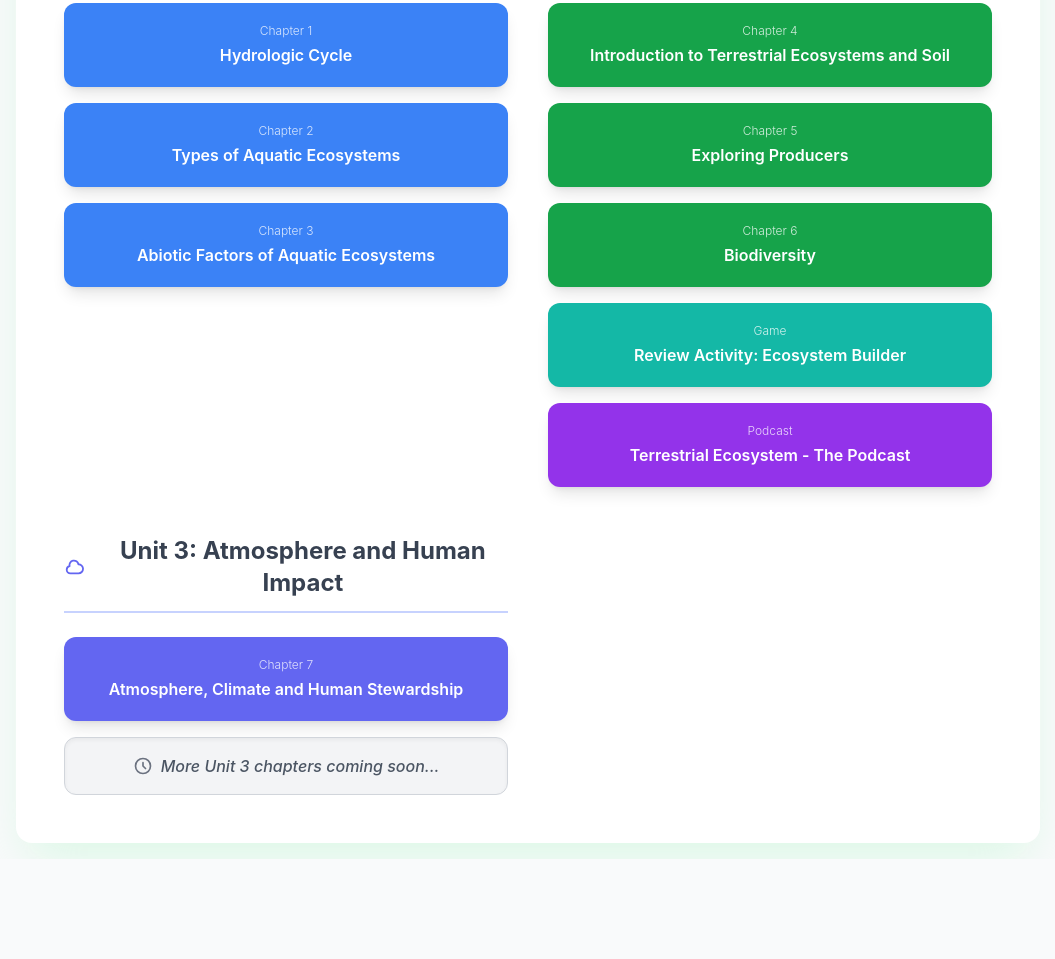
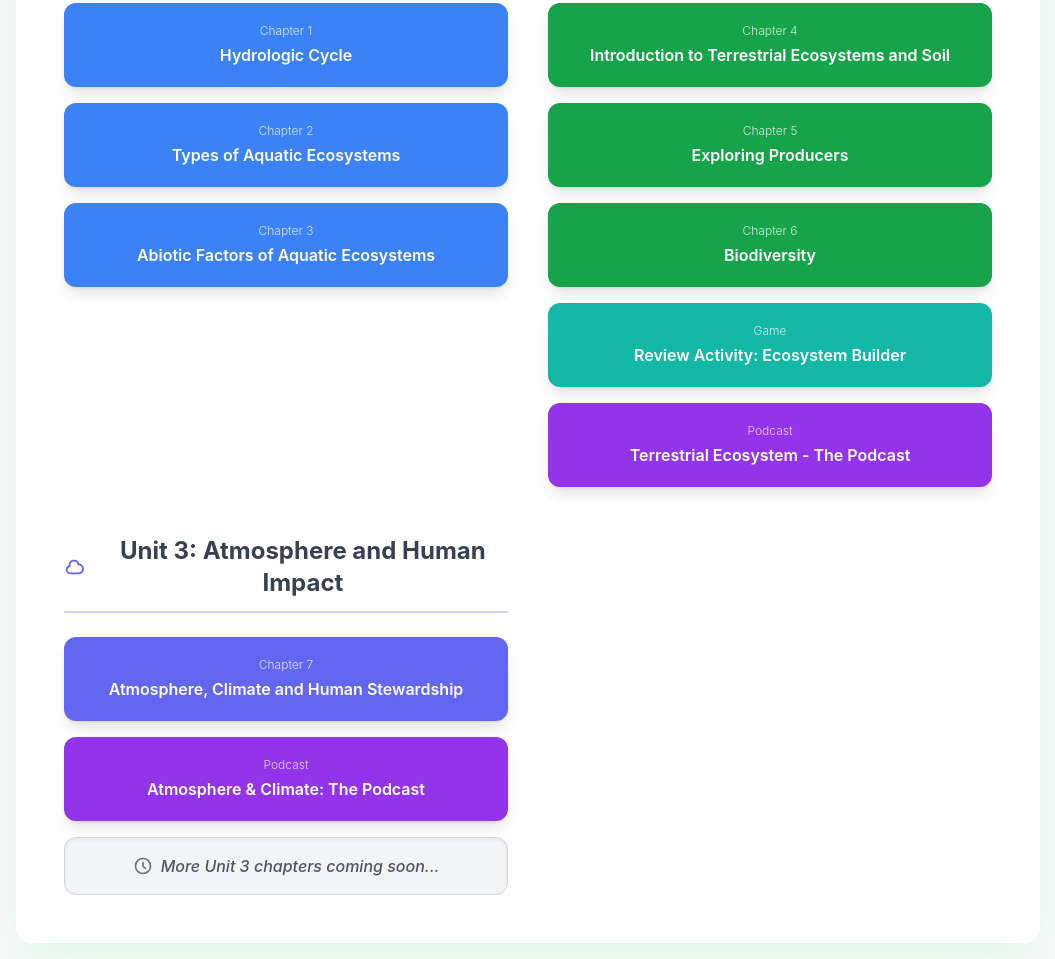
Before and after one commit to scareysci/envsci20textbook, a website: page index.html in a window 1280 px wide. Shown: the part 533-1492 px from the top of the page, without its empty margins (112-1167 px from the left). Before the commit the page ends 1392 px from the top, so only its background shows below. Drawn offline with nearby package versions, Linux system fonts and the light colour scheme.

Commit message:
Update index.html

```diff
--- a/index.html
+++ b/index.html
@@ -148,6 +148,12 @@
                         Atmosphere, Climate and Human Stewardship
                     </a>
 
+                    <!-- NEW PODCAST BUTTON -->
+                    <a href="atm2.html" class="chapter-link p-5 bg-purple-600 text-white font-semibold rounded-xl shadow-lg hover:bg-purple-700">
+                        <span class="text-xs font-light opacity-80 block mb-1">Podcast</span>
+                        Atmosphere & Climate: The Podcast
+                    </a>
+
                     <div class="p-4 bg-gray-100 text-gray-600 font-medium rounded-xl border border-gray-300 shadow-inner italic flex items-center justify-center">
                         <svg xmlns="http://www.w3.org/2000/svg" class="h-5 w-5 mr-2 text-gray-500" fill="none" viewBox="0 0 24 24" stroke="currentColor" stroke-width="2">
                             <path stroke-linecap="round" stroke-linejoin="round" d="M12 8v4l3 3m6-3a9 9 0 11-18 0 9 9 0 0118 0z" />
@@ -262,6 +268,16 @@
                         <p>Human activities are altering the composition of the atmosphere. The **greenhouse effect** is intensified by emissions of **carbon dioxide** and methane, leading to global warming and climate instability.</p>
                         <h3 id="stewardship" class="text-xl font-semibold mt-4">Human Stewardship</h3>
                         <p>Stewardship involves the responsible planning and management of resources. Reducing **ecological footprints** and transitioning to renewable energy are key aspects of modern environmental stewardship.</p>
+                    `
+                },
+                {
+                    unit: 'Atmosphere and Human Impact',
+                    chapter: 'Podcast',
+                    title: 'Atmosphere & Climate: The Podcast',
+                    url: 'atm2.html',
+                    htmlContent: `
+                        <h3 id="podcast_intro" class="text-xl font-semibold mt-4">Listening to the Atmosphere</h3>
+                        <p>In this episode, we explore the dynamic nature of our atmosphere, discussing weather patterns, climate change, and how human actions influence the air we breathe.</p>
                     `
                 }
             ];
```
